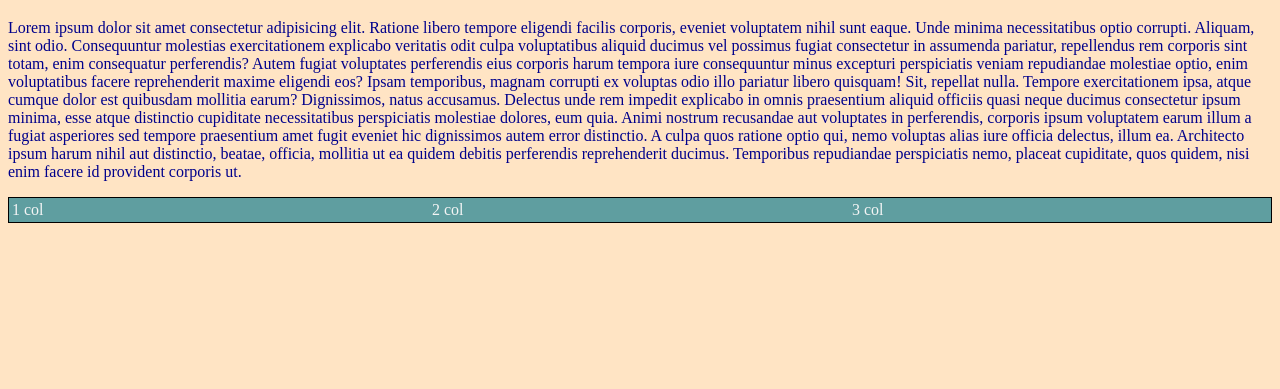
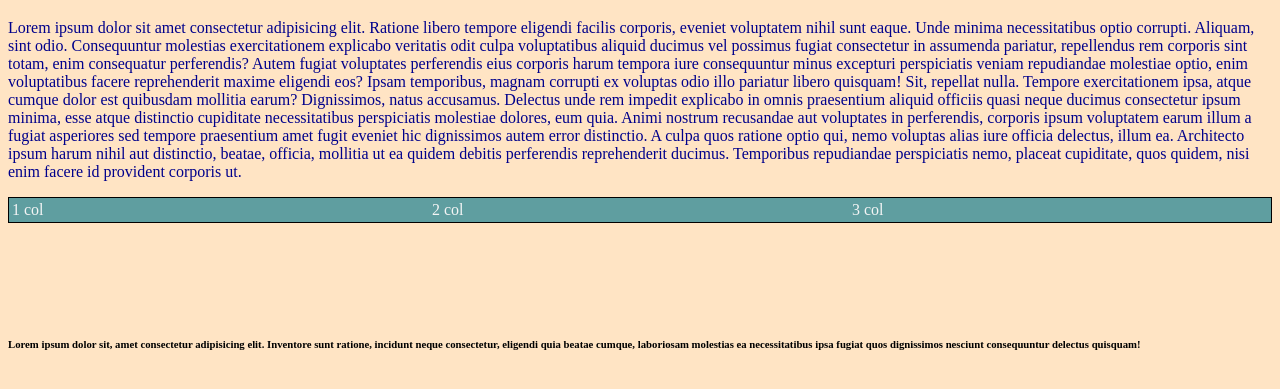
Before and after one commit to Doodnikoff/avesta, a plain HTML site: page index.html in a window 1280 px wide. Shown: the part 61-450 px from the top of the page. Drawn offline with Linux system fonts and the light colour scheme.

Commit message:
second text

```diff
--- a/index.html
+++ b/index.html
@@ -37,6 +37,13 @@
                 <td>3 col</td>
             </tr>
         </table>
+        <br>
+        <br>
+        <br>
+        <br>
+        <br>
+
+        <h6>Lorem ipsum dolor sit, amet consectetur adipisicing elit. Inventore sunt ratione, incidunt neque consectetur, eligendi quia beatae cumque, laboriosam molestias ea necessitatibus ipsa fugiat quos dignissimos nesciunt consequuntur delectus quisquam!</h6>
 
 </body>
 
```
